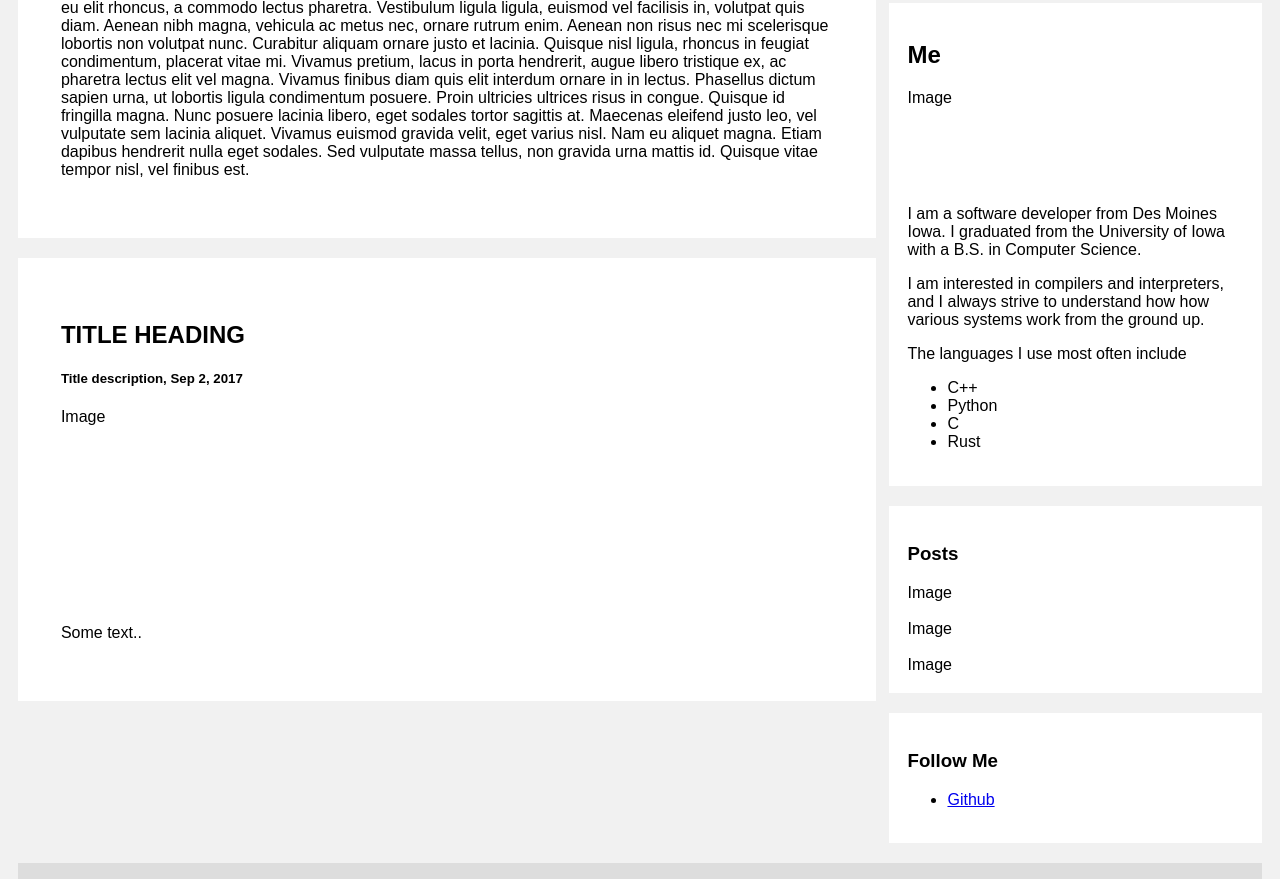
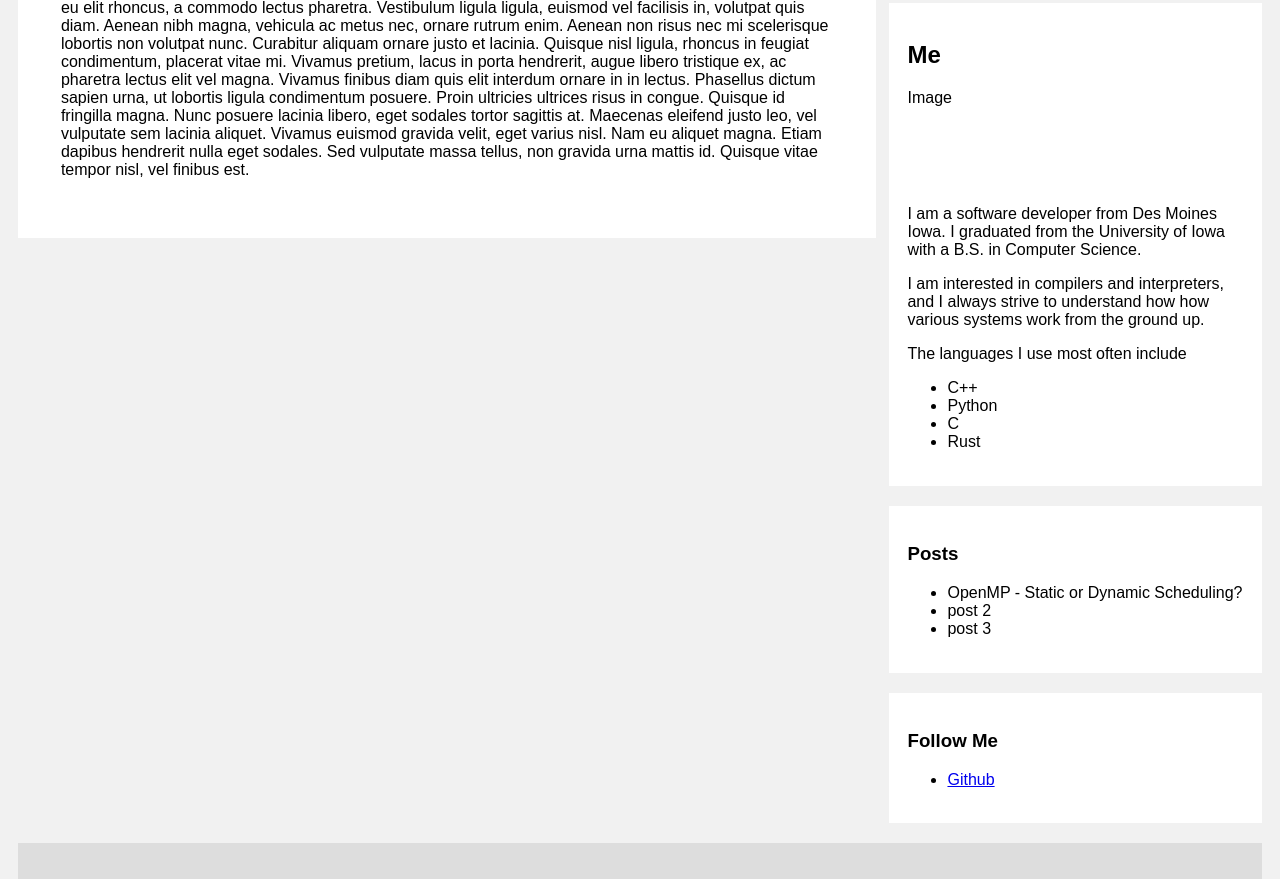
Before and after one commit to kkloberdanz/blog, a plain HTML site: page index.html in a window 1280 px wide. Shown: the part 591-1470 px from the top of the page. Drawn offline with Linux system fonts and the light colour scheme.

Commit message:
better responsive tuning, showing 1 post per page

```diff
--- a/index.html
+++ b/index.html
@@ -28,12 +28,6 @@ Donec a risus pharetra, congue risus at, semper eros. Sed cursus turpis ac felis
 
 Proin ultricies ultrices risus in congue. Quisque id fringilla magna. Nunc posuere lacinia libero, eget sodales tortor sagittis at. Maecenas eleifend justo leo, vel vulputate sem lacinia aliquet. Vivamus euismod gravida velit, eget varius nisl. Nam eu aliquet magna. Etiam dapibus hendrerit nulla eget sodales. Sed vulputate massa tellus, non gravida urna mattis id. Quisque vitae tempor nisl, vel finibus est. </p>
                 </div>
-                <div class="card">
-                    <h2>TITLE HEADING</h2>
-                    <h5>Title description, Sep 2, 2017</h5>
-                    <div class="img" style="height: 200px;">Image</div>
-                    <p>Some text..</p>
-                </div>
             </div>
             <div class="rightcolumn">
                 <div class="card">
@@ -42,7 +36,7 @@ Proin ultricies ultrices risus in congue. Quisque id fringilla magna. Nunc posue
                     <p>
                         This blog is about whatever I find interesting at that
                         very moment. I'll post how-to articles on occasion and
-                        various lessons that I've learned in my career
+                        various lessons that I've learned in my career.
                     </p>
                 </div>
                 <div class="card">
@@ -69,11 +63,11 @@ Proin ultricies ultrices risus in congue. Quisque id fringilla magna. Nunc posue
                 </div>
                 <div class="card">
                     <h3>Posts</h3>
-                    <div class="img">Image</div>
-                    <br />
-                    <div class="img">Image</div>
-                    <br />
-                    <div class="img">Image</div>
+                    <ul>
+                        <li>OpenMP - Static or Dynamic Scheduling?</li>
+                        <li>post 2</li>
+                        <li>post 3</li>
+                    </ul>
                 </div>
                 <div class="card">
                     <h3>Follow Me</h3>
--- a/style/style.css
+++ b/style/style.css
@@ -48,7 +48,7 @@ body {
     margin-top: 20px;
 }
 
-@media screen and (max-width: 800px) {
+@media screen and (max-width: 960px) {
     .leftcolumn {
         width: 100%;
         float: none;
```
